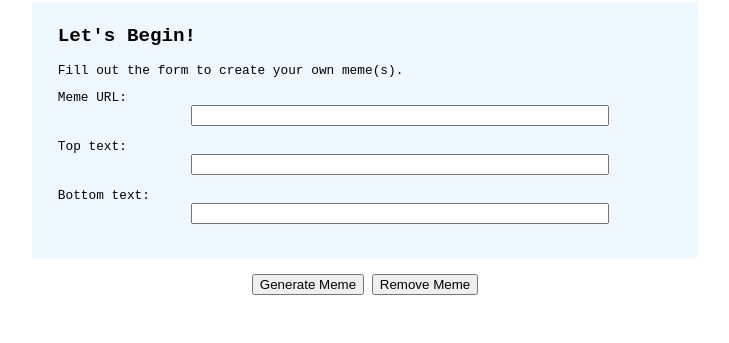
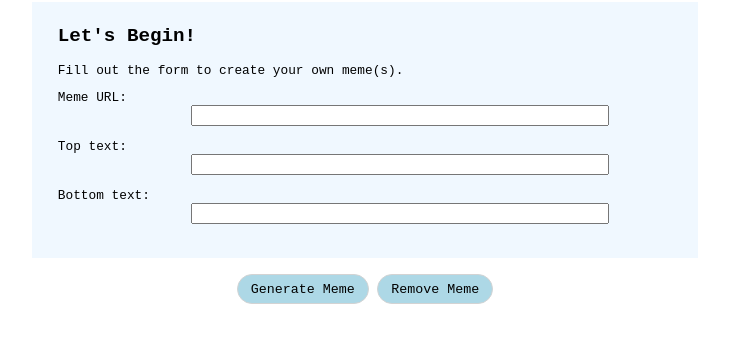
Before and after one commit to moogiecodes/meme-generator, a plain HTML site: page index.html in a window 1280 px wide. Shown: the part 61-404 px from the top of the page, without its empty margins (275-1004 px from the left). Drawn offline with Linux system fonts and the light colour scheme.

Commit message:
Style form buttons

```diff
--- a/style.css
+++ b/style.css
@@ -23,6 +23,17 @@ input[type="submit"],
 [type="button"] {
   justify-self: center;
   display: inline-flex;
+  border: 1px lightgray solid;
+  font-family: monospace;
+  background-color: lightblue;
+  padding: 0.5em 1em;
+  margin-bottom: 2em;
+  border-radius: 3em;
+}
+input[type="submit"]:hover,
+input[type="button"]:hover {
+  background-color: lightgray;
+  cursor: pointer;
 }
 #meme-flexbox {
   display: flex;
```
